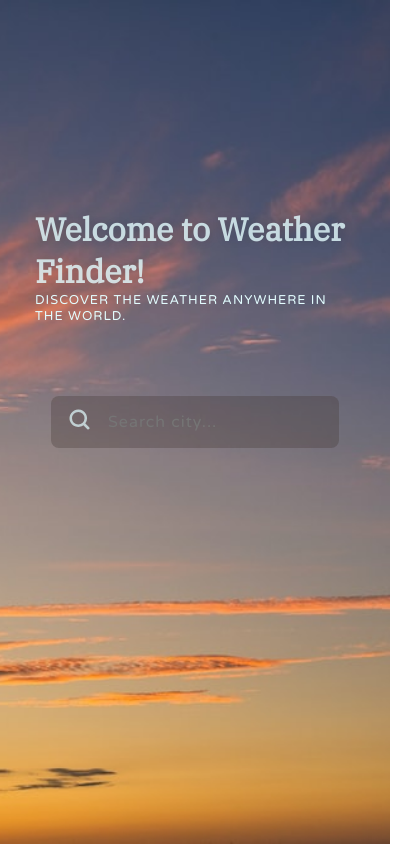
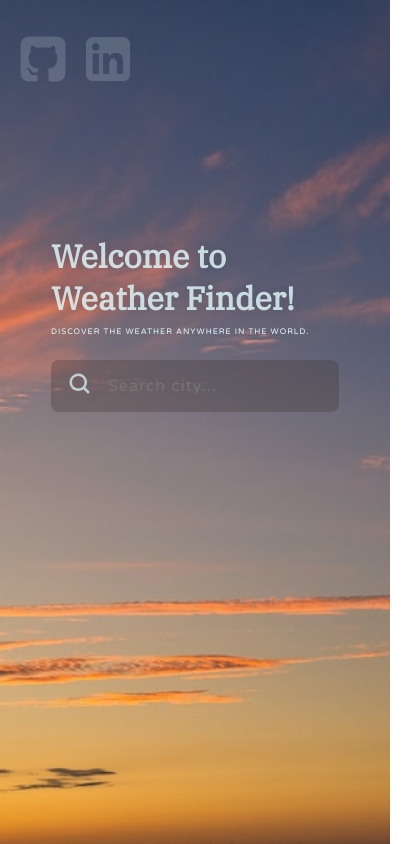
Before and after one commit to matipeco/weather-app, a React (Vite) app: page / in a window 390 px wide. Shown: the whole page, 419 px wide, since content can reach past the window. Built offline with nearby package versions, Linux system fonts and the light colour scheme.

Commit message:
estilos globales y App

```diff
--- a/src/App.tsx
+++ b/src/App.tsx
@@ -50,6 +50,15 @@ function App() {
   // console.log(citiesWeather);
   return (
     <div className={style.background}>
+      <div className={style.container__svg}>
+        <a href="https://github.com/matipeco/weather-app">
+        <img src="../public/git.png" alt="repositorio github" width="54" height="54"/>
+        </a>
+        <a href="https://www.linkedin.com/in/matiaspecorale/">
+        <img src="../public/lk.png" alt="perfil de linkedin" width="50" height="50"/>
+
+        </a>
+      </div>
       {citiesWeather.length === 0 && (
         <div className={style.text}>
           <h1>Welcome to Weather Finder!</h1>
--- a/src/index.module.css
+++ b/src/index.module.css
@@ -3,6 +3,25 @@
   padding: 0;
   box-sizing: border-box;
   font: inherit;
+}
+
+.container__svg{
+  display: flex;
+  align-items: center;
+  justify-content: center;
+  top: 0;
+  left: 0;
+  position:absolute;
+  padding: 1.5rem 0 0 2rem ;
+  gap:1rem;
+}
+.container__svg img{
+  opacity: 0.4;
+  transition: 350ms ease-in;
+}
+
+.container__svg img:hover{
+  opacity: 0.7;
 }
 .text {
   display: flex;
@@ -10,9 +29,9 @@
   flex-direction: column;
   width: 28rem;
   /* border: 1px solid red; */
-  position: absolute;
-  top: 0;
-  transform: translateY(9rem);
+  /* position: absolute; */
+  /* top: 0; */
+  /* transform: translateY(9rem); */
 }
 .text h1 {
   font-family: "IBM Plex Serif", serif;
@@ -44,20 +63,38 @@
   position: relative;
 }
 
-@media (max-width: 700px) {
+@media (max-width: 70rem) {
+  .background{
+    justify-content: start;
+  }
+
   .text {
-    position: absolute;
-    transform: translateY(13rem);
-
+    /* position: absolute; */
+    /* transform: translateY(13rem); */
+    margin-top: 8rem;
+    width: 18rem;
   }
   .text h1 {
     display: inline;
-    width: 20rem;
+    /* width: 20rem; */
     font-size: 2rem;
     margin:0 auto;
   }
   .text p {
-    margin:0 auto;
-    width: 20rem;
+    margin-left: 0;
+    letter-spacing: 1px;
+    font-size: 0.5rem;
   }
+
+  .container__svg{
+    display: flex;
+    width: 100%;
+    position:relative;
+    justify-content: start;
+    padding: 2rem 0 0 1rem;
+    gap:0.8rem;
+    margin-bottom: 1rem;
+    opacity: 0.5;
+  }
+
 }
```
